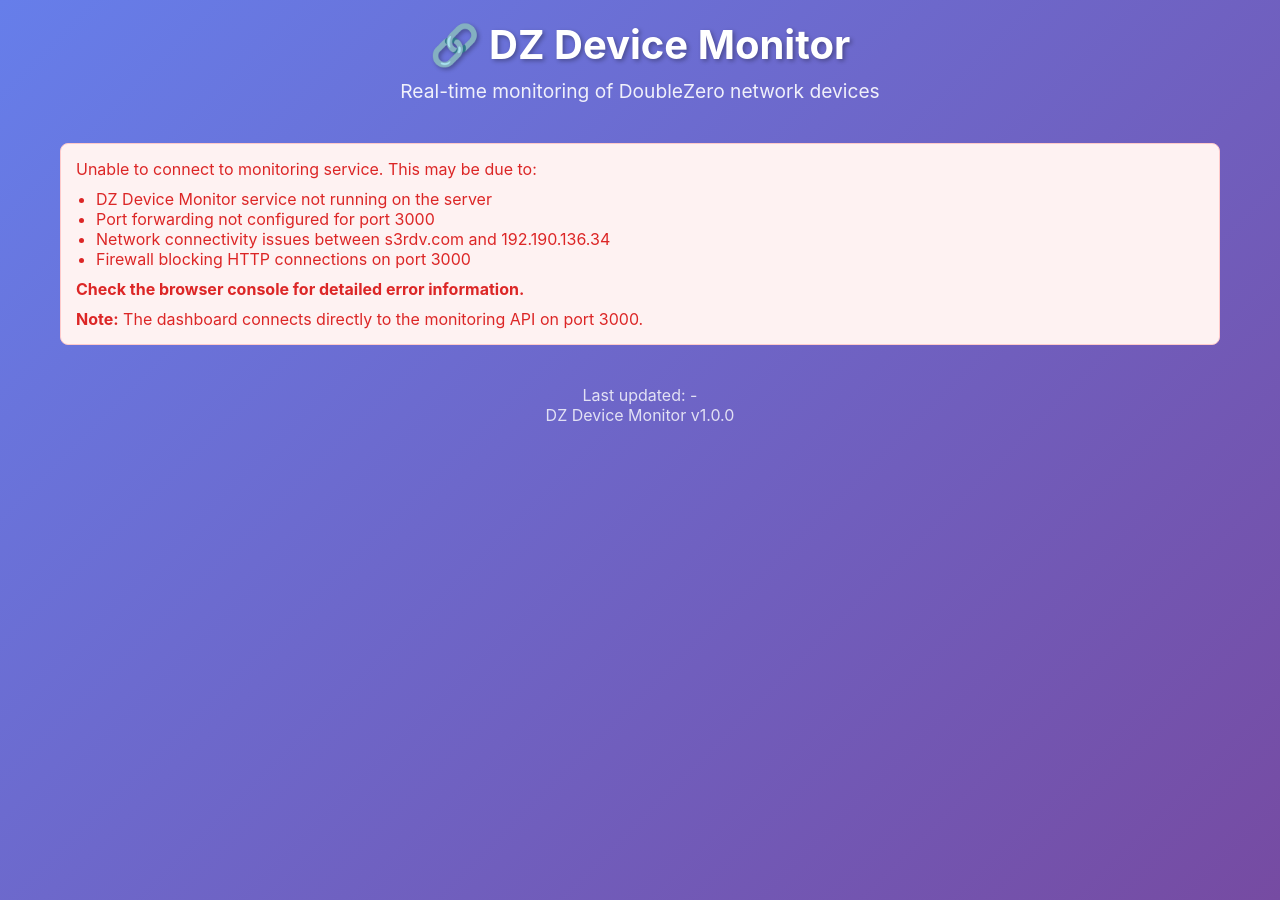
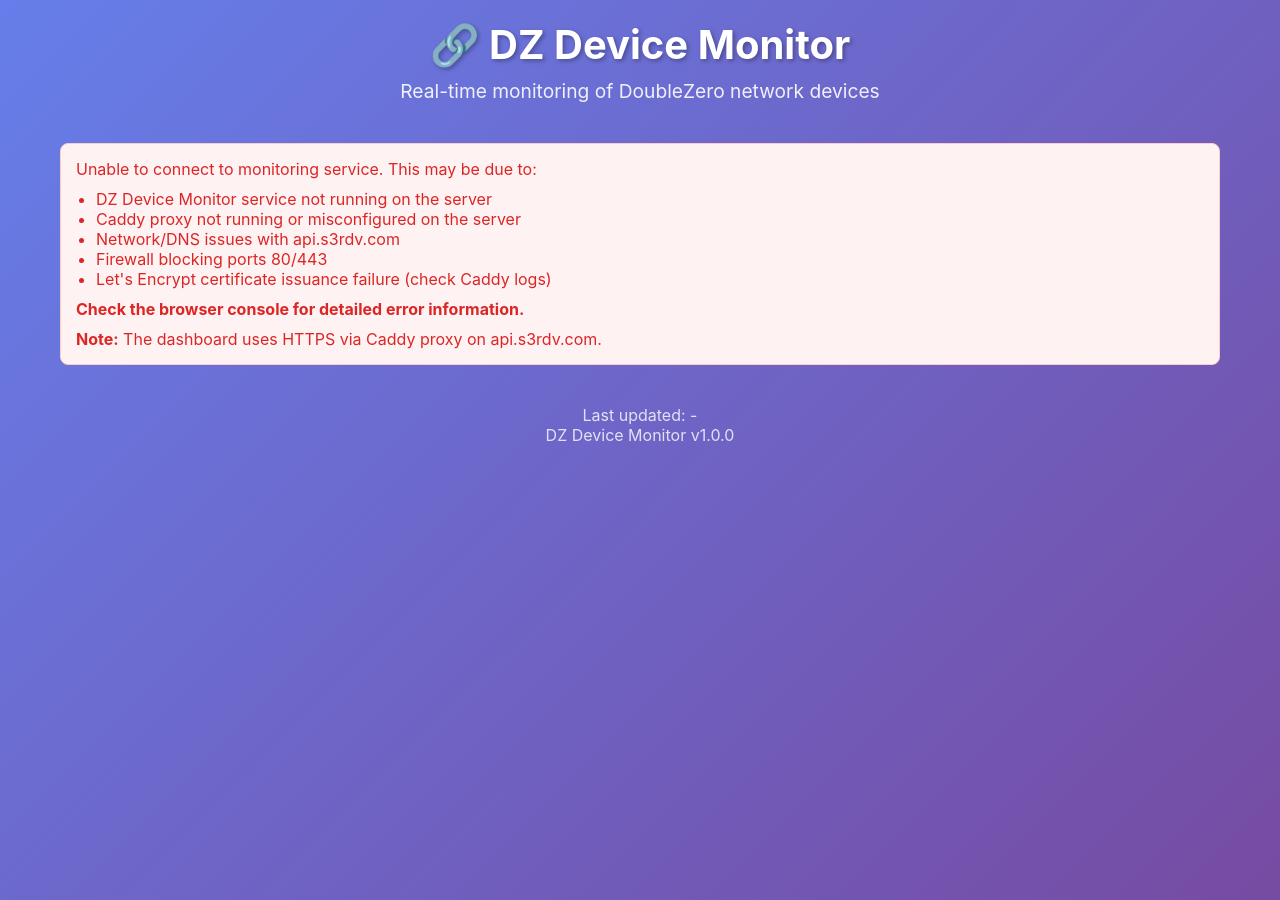
Before and after one commit to T3chie-404/s3rdv_website, a Jekyll site: the page dzd_monitor.html, which Jekyll copies as it is, in a window 1280 px wide. Built offline with Jekyll 4.4.1, drawn with Linux system fonts in a browser that asks for light colours.

Commit message:
Update dashboard to use HTTPS api.s3rdv.com endpoint

```diff
--- a/dzd_monitor.html
+++ b/dzd_monitor.html
@@ -209,12 +209,13 @@
             Unable to connect to monitoring service. This may be due to:
             <ul style="margin-top: 10px; padding-left: 20px;">
                 <li>DZ Device Monitor service not running on the server</li>
-                <li>Port forwarding not configured for port 3000</li>
-                <li>Network connectivity issues between s3rdv.com and 192.190.136.34</li>
-                <li>Firewall blocking HTTP connections on port 3000</li>
+                <li>Caddy proxy not running or misconfigured on the server</li>
+                <li>Network/DNS issues with api.s3rdv.com</li>
+                <li>Firewall blocking ports 80/443</li>
+                <li>Let's Encrypt certificate issuance failure (check Caddy logs)</li>
             </ul>
             <p style="margin-top: 10px;"><strong>Check the browser console for detailed error information.</strong></p>
-            <p style="margin-top: 10px;"><strong>Note:</strong> The dashboard connects directly to the monitoring API on port 3000.</strong></p>
+            <p style="margin-top: 10px;"><strong>Note:</strong> The dashboard uses HTTPS via Caddy proxy on api.s3rdv.com.</strong></p>
         </div>
 
         <div id="content" style="display: none;">
@@ -278,10 +279,9 @@
         let refreshInterval;
 
         // Configuration - Update this to your server URL
-        // Using HTTP for reliable connectivity (port 3000 is forwarded)
         const API_BASE = window.location.hostname === 'localhost' || window.location.hostname === '127.0.0.1'
             ? 'http://localhost:3000'
-            : 'http://192.190.136.34:3000'; // Direct HTTP connection to forwarded port
+            : 'https://api.s3rdv.com'; // Replace with your subdomain (HTTPS via Caddy)
 
         async function fetchData() {
             try {
```
